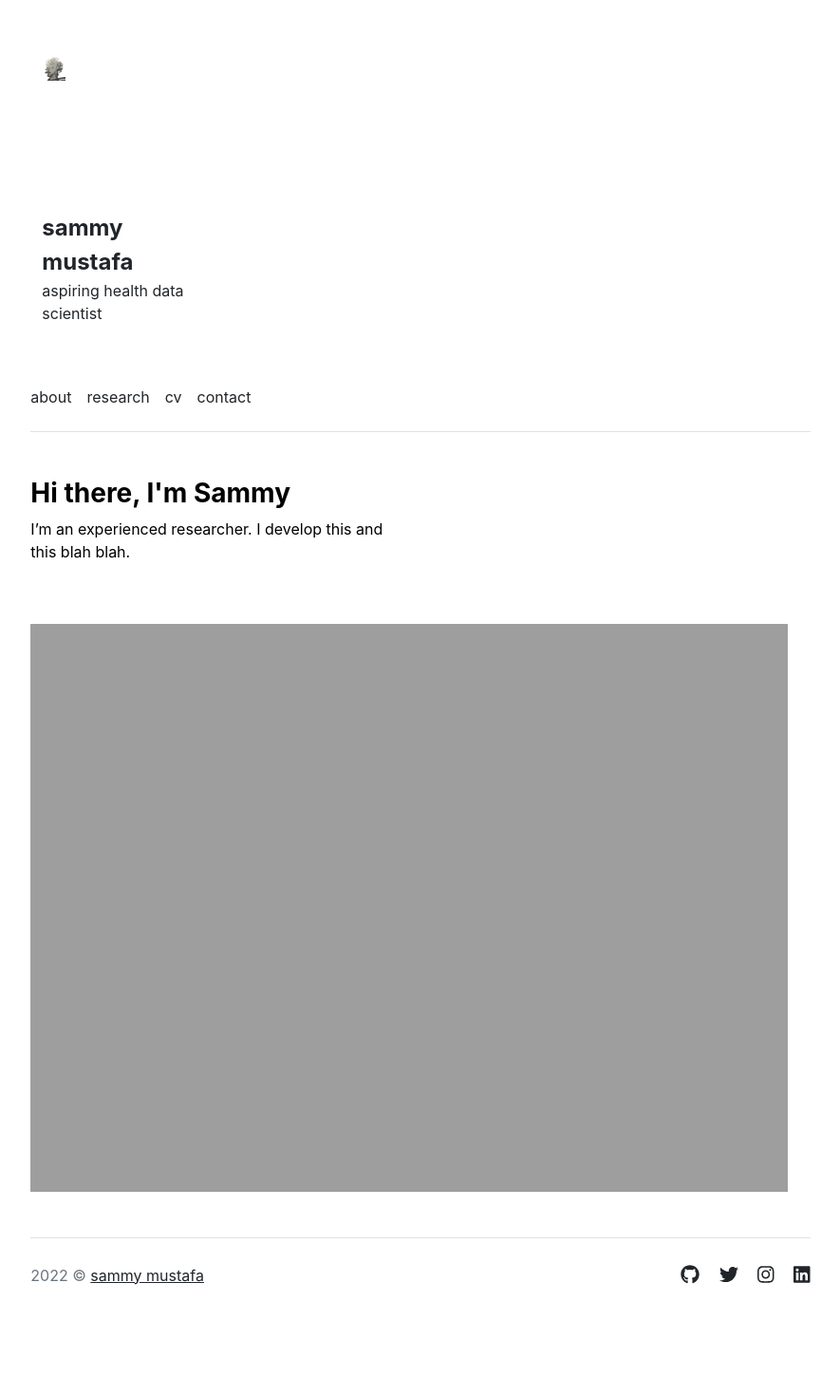
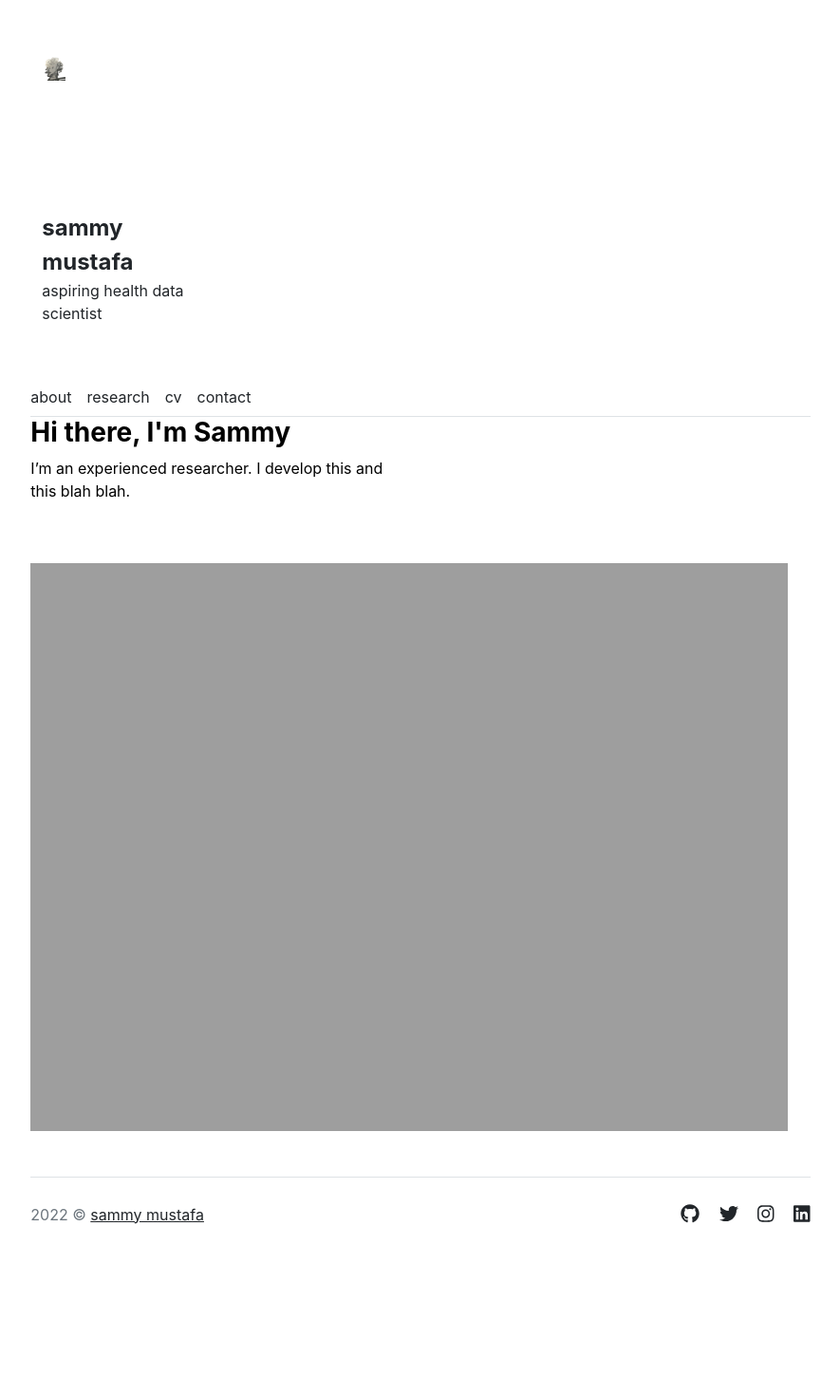
Before and after one commit to sammymustafa/sammymustafa.github.io, a Jekyll site: the page built from index.md, in a window 1280 px wide. Shown: the whole page at 95% size, without its empty margins (197-1082 px from the left). Built offline with Jekyll 4.4.1, drawn with Linux system fonts in a browser that asks for light colours; after the commit the page ends 1406 px from its top, so only the background shows below that.

Commit message:
Update header.html

```diff
--- a/_includes/header.html
+++ b/_includes/header.html
@@ -1,4 +1,4 @@
-<header class="d-flex flex-column flex-md-row align-items-center pb-3 mb-5 border-bottom">
+<header class="border-bottom">
   <div>
   <nav class="navbar navbar-expand-lg navbar-light">
     <div class="container">
```
